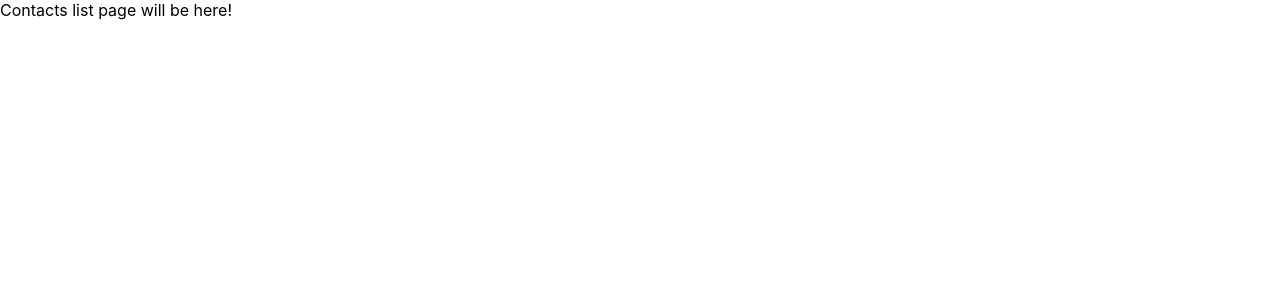
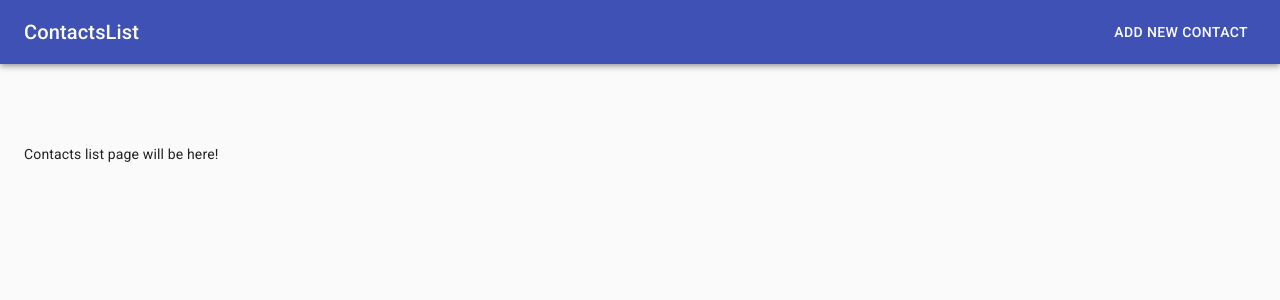
Before and after one commit to azat-nasyrov-dev/contacts-list-ts, a React (Create React App) app: page / in a window 1280 px wide. Shown: the top 300 px of the page. Built offline with nearby package versions, Linux system fonts and the light colour scheme.

Commit message:
added layout to the application

```diff
--- a/package.json
+++ b/package.json
@@ -3,6 +3,8 @@
   "version": "0.1.0",
   "private": true,
   "dependencies": {
+    "@material-ui/core": "^4.12.4",
+    "@material-ui/icons": "^4.11.3",
     "@testing-library/jest-dom": "^5.16.4",
     "@testing-library/react": "^13.3.0",
     "@testing-library/user-event": "^13.5.0",
--- a/public/index.html
+++ b/public/index.html
@@ -10,6 +10,10 @@
       content="Web site created using create-react-app"
     />
     <link rel="apple-touch-icon" href="%PUBLIC_URL%/logo192.png" />
+    <link
+      rel="stylesheet"
+      href="https://fonts.googleapis.com/css?family=Roboto:300,400,500,700&display=swap"
+    />
     <!--
       manifest.json provides metadata used when your web app is installed on a
       user's mobile device or desktop. See https://developers.google.com/web/fundamentals/web-app-manifest/
--- a/src/App.tsx
+++ b/src/App.tsx
@@ -3,13 +3,16 @@ import { Routes, Route } from 'react-router-dom';
 import ContactsListPage from './containers/ContactsListPage/ContactsListPage';
 import AddContactPage from './containers/AddContactPage/AddContactPage';
 import EditContactPage from './containers/EditContactPage/EditContactPage';
+import Layout from './components/UI/Layout/Layout';
 
 const App = () => (
-  <Routes>
-    <Route path="/" element={<ContactsListPage />} />
-    <Route path="/add-contact" element={<AddContactPage />} />
-    <Route path="/edit-contact/:id" element={<EditContactPage />} />
-  </Routes>
+  <Layout>
+    <Routes>
+      <Route path="/" element={<ContactsListPage />} />
+      <Route path="/add-contact" element={<AddContactPage />} />
+      <Route path="/edit-contact/:id" element={<EditContactPage />} />
+    </Routes>
+  </Layout>
 );
 
 export default App;
--- /dev/null
+++ b/src/components/UI/AppToolbar/AppToolbar.tsx
@@ -0,0 +1,64 @@
+import React from 'react';
+import { NavLink } from 'react-router-dom';
+import {
+  AppBar,
+  Button,
+  createStyles,
+  Grid,
+  makeStyles,
+  Theme,
+  Toolbar,
+  Typography,
+} from '@material-ui/core';
+
+const useStyles = makeStyles((theme: Theme) =>
+  createStyles({
+    appBar: {
+      zIndex: theme.zIndex.drawer + 1,
+    },
+    logoGrid: {
+      flexGrow: 1,
+    },
+    logo: {
+      textDecoration: 'none',
+    },
+    staticToolbar: {
+      marginBottom: theme.spacing(2),
+    },
+  })
+);
+
+const AppToolbar = () => {
+  const classes = useStyles();
+
+  return (
+    <>
+      <AppBar position="static" className={classes.appBar}>
+        <Toolbar>
+          <Grid item className={classes.logoGrid}>
+            <Typography
+              variant="h6"
+              color="inherit"
+              component={NavLink}
+              to="/"
+              className={classes.logo}
+            >
+              ContactsList
+            </Typography>
+          </Grid>
+          <Button
+            variant="text"
+            color="inherit"
+            component={NavLink}
+            to="/add-contact"
+          >
+            Add new contact
+          </Button>
+        </Toolbar>
+      </AppBar>
+      <Toolbar className={classes.staticToolbar} />
+    </>
+  );
+};
+
+export default AppToolbar;
--- /dev/null
+++ b/src/components/UI/Layout/Layout.tsx
@@ -0,0 +1,23 @@
+import React, { ReactElement } from 'react';
+import { Container, CssBaseline } from '@material-ui/core';
+import AppToolbar from '../AppToolbar/AppToolbar';
+
+interface LayoutProps {
+  children: ReactElement;
+}
+
+const Layout = ({ children }: LayoutProps) => {
+  return (
+    <>
+      <CssBaseline />
+      <header>
+        <AppToolbar />
+      </header>
+      <main>
+        <Container>{children}</Container>
+      </main>
+    </>
+  );
+};
+
+export default Layout;
```
Also changed, not shown: 1 other file (tests, documents, lock files or other folders).
